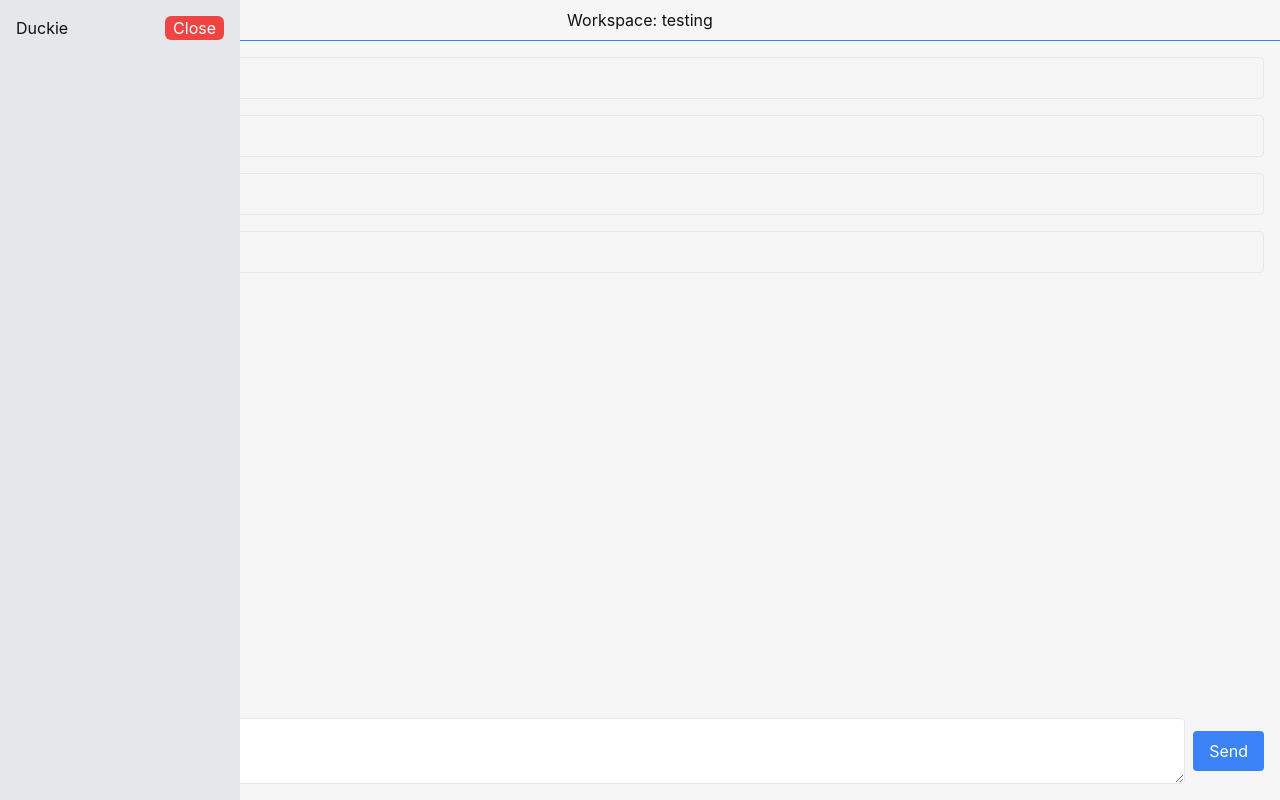
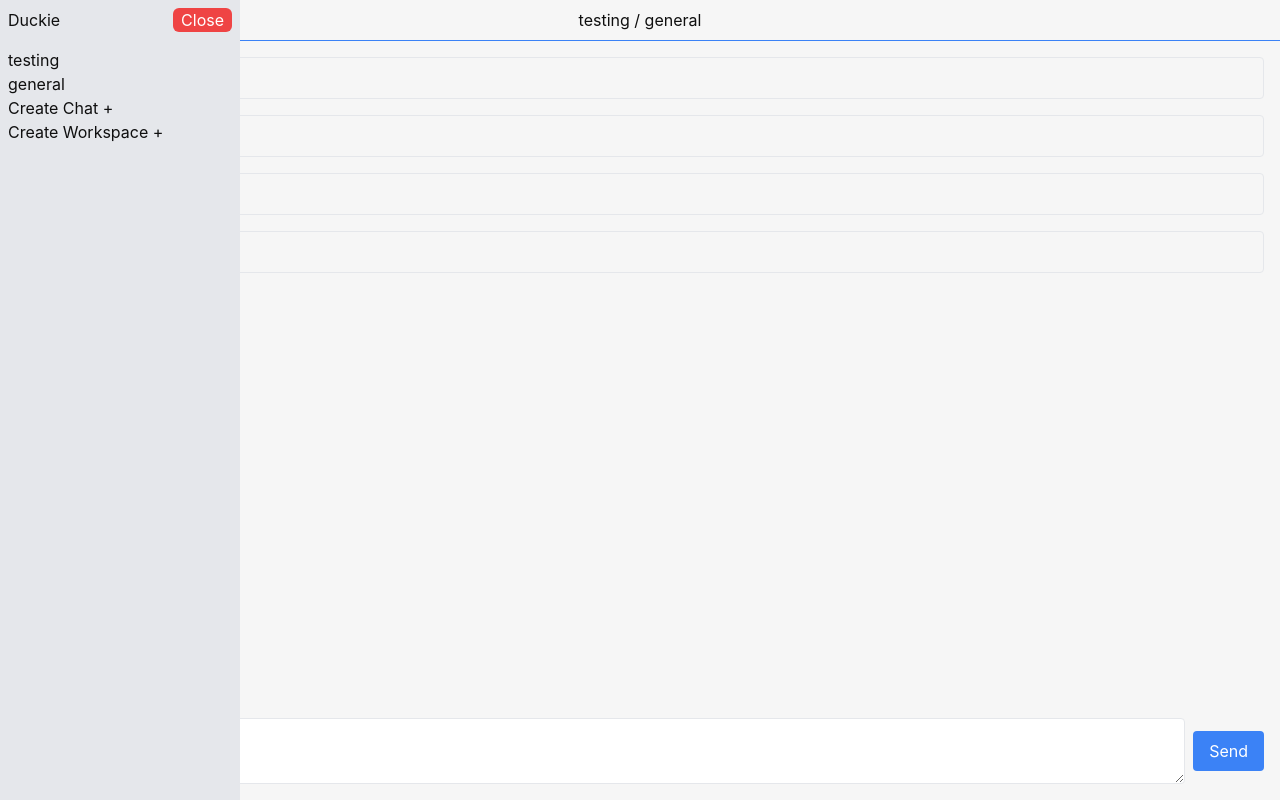
Before and after one commit to Hehk/duckie, a React (Vite) app: page / in a window 1280 px wide. Both pictures are taken after a click on the button "Open". Built offline with nearby package versions, Linux system fonts and the light colour scheme.

Commit message:
Integrate workspace state better

```diff
--- a/src/app.tsx
+++ b/src/app.tsx
@@ -3,6 +3,7 @@ import SidePanel from './components/side_panel'
 import TitleBar from './components/title_bar'
 import ChatPanel from './components/chat_panel'
 import { atom } from 'jotai'
+import { atomWithStorage } from 'jotai/utils'
 
 // Simple app state
 export type Message = {
@@ -17,10 +18,10 @@ function generateUniqueId() {
 }
 
 // type brand for chat id and workspace id
-type ChatId = string & { _brand: 'chat' }
-const createChatId = () => generateUniqueId() as ChatId
-type WorkspaceId = string & { _brand: 'workspace' }
-const createWorkspaceId = () => generateUniqueId() as WorkspaceId
+export type ChatId = string & { _brand: 'chat' }
+export const createChatId = () => generateUniqueId() as ChatId
+export type WorkspaceId = string & { _brand: 'workspace' }
+export const createWorkspaceId = () => generateUniqueId() as WorkspaceId
 
 export type Chat = {
   id: ChatId;
@@ -66,7 +67,7 @@ const initialWorkspaceState: WorkspaceState = {
 }
 
 // app state
-export const workspaceAtom = atom<WorkspaceState>(initialWorkspaceState)
+export const workspaceAtom = atomWithStorage<WorkspaceState>('workspaceState', initialWorkspaceState)
 
 export const isSidePanelOpenAtom = atom(false)
 
--- a/src/components/side_panel.tsx
+++ b/src/components/side_panel.tsx
@@ -1,15 +1,95 @@
 import { useAtom } from 'jotai'
-import { isSidePanelOpenAtom } from '../app'
+import { isSidePanelOpenAtom, workspaceAtom, createChatId, WorkspaceId, createWorkspaceId, ChatId } from '../app'
 
 export default function SidePanel() {
   const [isOpen, setIsOpen] = useAtom(isSidePanelOpenAtom)
+  const [workspaceState, setWorkspaceState] = useAtom(workspaceAtom)
+  const { workspaces, selectedWorkspace, selectedChat } = workspaceState
+
+  const createChat = (workspaceId: WorkspaceId) => () => {
+    const newChatId = createChatId()
+    const newChat = {
+      id: newChatId,
+      name: 'new chat',
+      messages: []
+    }
+
+    const newWorkspaces = {
+      ...workspaces,
+      [workspaceId]: {
+        ...workspaces[workspaceId],
+        chats: {
+          ...workspaces[workspaceId].chats,
+          [newChatId]: newChat
+        }
+      }
+    }
+
+    setWorkspaceState({
+      ...workspaceState,
+      workspaces: newWorkspaces,
+      selectedChat: newChatId
+    })
+  }
+
+  const createWorkspace = () => {
+    const newWorkspaceId = createWorkspaceId()
+    const newChatId = createChatId()
+    const newWorkspace = {
+      id: newWorkspaceId,
+      name: 'new workspace',
+      chats: {
+        [newChatId]: {
+          id: newChatId,
+          name: 'general',
+          messages: []
+        }
+      }
+    }
+
+    const newWorkspaces = {
+      ...workspaces,
+      [newWorkspaceId]: newWorkspace
+    }
+
+    setWorkspaceState({
+      ...workspaceState,
+      workspaces: newWorkspaces,
+      selectedWorkspace: newWorkspaceId,
+      selectedChat: newChatId
+    })
+  }
+
+  const selectChat = (workspaceId: WorkspaceId, chatId: ChatId) => () => {
+    setWorkspaceState({
+      ...workspaceState,
+      selectedWorkspace: workspaceId,
+      selectedChat: chatId
+    })
+  }
 
   if (!isOpen) return null
 
-  return <div className="bg-gray-200 h-screen absolute w-60 p-4 z-10">
+  return <div className="bg-gray-200 h-screen absolute w-60 p-2 z-10">
     <div className="flex justify-between">
       <h1>Duckie</h1>
       <button className="bg-red-500 text-white px-2 rounded-md" onClick={() => setIsOpen(false)}>Close</button>
     </div>
+
+    <div className="mt-4">
+      {Object.values(workspaces).map((workspace) => (
+        <div key={workspace.id}>
+          <h2>{workspace.name}</h2>
+          <div>
+            {Object.values(workspace.chats).map((chat) => (
+              <div key={chat.id} onClick={selectChat(workspace.id, chat.id)}>{chat.name}</div>
+            ))}
+          </div>
+          <button onClick={createChat(workspace.id)}>Create Chat +</button>
+        </div>
+      ))}
+      <button onClick={createWorkspace}>Create Workspace +</button>
+    </div>
+
   </div>
 }
--- a/src/components/title_bar.tsx
+++ b/src/components/title_bar.tsx
@@ -1,11 +1,15 @@
 import { useAtom } from "jotai"
 import { isSidePanelOpenAtom } from "../app"
+import { workspaceAtom } from "../app"
 
 export default function TitleBar() {
   const [_, setIsSidePanelOpen] = useAtom(isSidePanelOpenAtom)
+  const [workspaceState] = useAtom(workspaceAtom)
+  const workspaceName = workspaceState.workspaces[workspaceState.selectedWorkspace].name
+  const chatName = workspaceState.workspaces[workspaceState.selectedWorkspace].chats[workspaceState.selectedChat].name
 
   return <div className="flex border-b border-b-blue-500 p-2">
     <button className="bg-red-500 text-white px-2 rounded-md absolute" onClick={() => setIsSidePanelOpen(true)}>Open</button>
-    <h1 className="m-auto">Workspace: testing</h1>
+    <h1 className="m-auto">{workspaceName} / {chatName}</h1>
   </div>
 }
```
